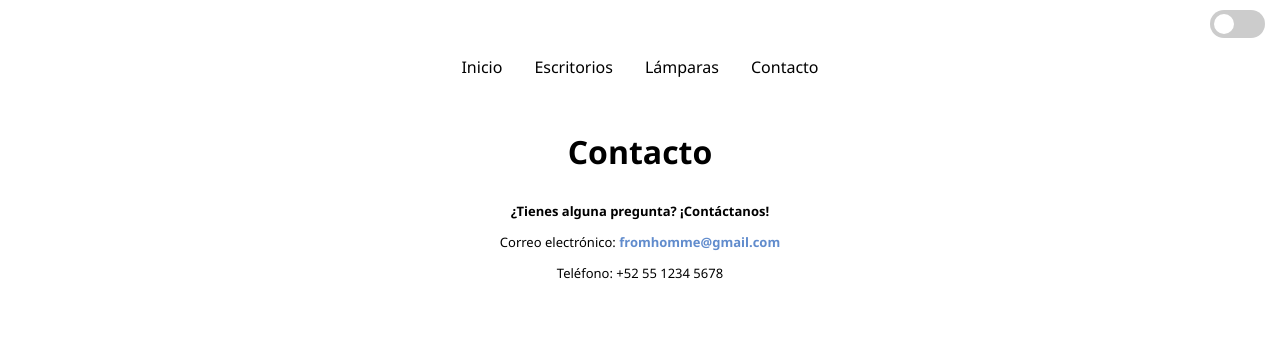
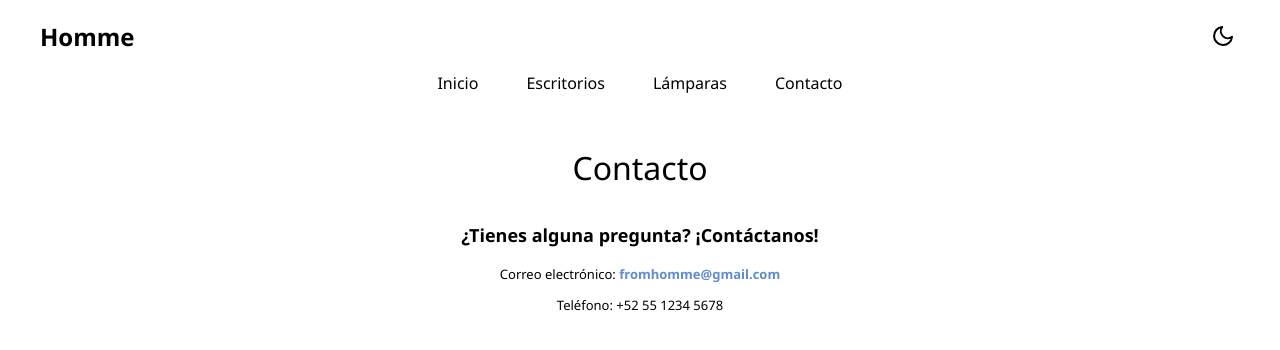
Before and after one commit to alexdgbs/homme, a React (Vite) app: page /contacto in a window 1280 px wide. Shown: the top 350 px of the page. Built offline with nearby package versions, Linux system fonts and the light colour scheme.

Commit message:
Navbar Fixed and Topbar

```diff
--- a/package.json
+++ b/package.json
@@ -12,6 +12,7 @@
   "dependencies": {
     "react": "^18.3.1",
     "react-dom": "^18.3.1",
+    "react-icons": "^5.4.0",
     "react-router-dom": "^6.28.0"
   },
   "devDependencies": {
--- a/src/App.css
+++ b/src/App.css
@@ -11,7 +11,7 @@ html, body, #root {
 .dark .view-products-button {
   background-color: #1f1f1f;
   color: #fff;
-  border-color: #1c1c1c;
+  border-color: #1c1c1f;
 }
 
 #root {
@@ -19,7 +19,14 @@ html, body, #root {
   display: flex;
   flex-direction: column;
 }
-
+.app-title {
+  margin: 0 0 1rem 0;
+  margin-top: 1rem;
+  font-size: 2rem;
+  font-weight: 500;
+  text-align: center;
+  font-family: 'Segoe UI', Tahoma, Geneva, Verdana, sans-serif;
+}
 .App {
   display: flex;
   flex-direction: column;
@@ -39,11 +46,31 @@ html, body, #root {
 }
 
 .navbar {
-  width: 100%;
   background-color: inherit;
-  text-align: center;
   padding: 0.5rem 0;
+}
+
+.navbar-container {
+  position: relative;
+  max-width: 1280px;
+  margin: 0 auto;
+  padding: 0 1rem;
+  display: flex;
+  align-items: center;
+  justify-content: center;
+}
+
+.nav-links {
+  display: flex;
+  gap: 1rem;
+  list-style: none;
   margin: 0;
+  padding: 0;
+}
+
+.nav-links li a {
+  text-decoration: none;
+  color: inherit;
 }
 
 .navbar ul {
@@ -53,7 +80,6 @@ html, body, #root {
   padding: 0;
   margin: 0.5rem 0;
   font-size: medium;
-  font-weight: 500;
   font-family: 'Segoe UI', Tahoma, Geneva, Verdana, sans-serif;
 }
 
@@ -72,14 +98,6 @@ html, body, #root {
   max-width: 1280px;
   margin: 0 auto;
   padding: 0;
-}
-
-.dropdown-toggle {
-  display: none;
-  font-size: 24px;
-  background: none;
-  border: none;
-  cursor: pointer;
 }
 
 @media (max-width: 768px) {
@@ -112,74 +130,51 @@ html, body, #root {
   }
 }
 
-.switch {
+.topbar {
+  display: flex;
+  justify-content: space-between;
+  align-items: center;
   position: relative;
-  display: inline-block;
-  width: 55px;
-  height: 28px;
-  margin-left: auto;
-  top: 10px;
-  right: 5px;
+  margin-top: 1rem;
+  height: 40px;
+  padding: 0 40px;
 }
 
-.switch input {
-  opacity: 0;
-  width: 0;
-  height: 0;
+.home-link {
+  text-decoration: none;
+  font-size: 1.5rem;
+  color: inherit;
+  font-weight: bold;
+  font-family: 'Segoe UI', Tahoma, Geneva, Verdana, sans-serif;
 }
 
-.slider {
-  position: absolute;
+
+.topbar-dark-toggle {
+  position: static;
+  background-color: transparent;
+  border: none;
   cursor: pointer;
-  top: 0;
-  left: 0;
-  right: 0;
-  bottom: 0;
-  background-color: #ccc;
-  transition: 0.4s;
+  display: flex;
+  align-items: center;
+  justify-content: center;
+  padding: 5px;
+  transition: transform 0.2s;
 }
 
-.slider:before {
-  position: absolute;
-  content: "";
-  height: 20px;
-  width: 20px;
-  left: 4px;
-  bottom: 4px;
-  background-color: white;
-  transition: 0.4s;
+.light .topbar-dark-toggle {
+  color: #000;
 }
 
-input:checked + .slider {
-  background-color: #5d7fb2;
+.dark .topbar-dark-toggle {
+  color: #fff;
 }
 
-input:checked + .slider:before {
-  transform: translateX(26px);
+.topbar-dark-toggle:active {
+  transform: scale(0.95);
 }
 
-.slider.round {
-  border-radius: 34px;
-}
-
-.slider.round:before {
-  border-radius: 50%;
-}
-
-.topbar {
-  display: flex;
-  justify-content: center;
-  position: relative;
-  height: 40px;
-  padding: 0 10px;
-}
-
-.topbar h1 {
-  font-family: 'Segoe UI', Tahoma, Geneva, Verdana, sans-serif;
-  position: absolute;
-  left: 50%;
-  transform: translateX(-50%);
-  font-size: x-large;
+.icon {
+  display: block;
 }
 
 .product-card {
@@ -200,10 +195,6 @@ input:checked + .slider:before {
     opacity: 1;
     transform: translateY(0);
   }
-}
-
-.dark .product-card {
-  color: #fff;
 }
 
 .view-products-button {
@@ -232,6 +223,7 @@ input:checked + .slider:before {
   background-color: #000000;
   animation: loading 4s linear infinite;
 }
+
 .dark .view-products-button::after {
   background-color: #ffffff;
 }
@@ -247,6 +239,7 @@ input:checked + .slider:before {
     left: -100%;
   }
 }
+
 .view-contact-button {
   position: relative;
   margin: 20px auto;
@@ -312,17 +305,21 @@ input:checked + .slider:before {
 }
 
 .product-title {
-  font-size: small;
-  font-weight: 400;
-  margin: 0;
+  font-size: medium;
+  font-weight:400;
+  margin-top: 0.5rem;
   font-family: 'Segoe UI', Tahoma, Geneva, Verdana, sans-serif;
 }
 
 .product-price {
   font-family: 'Segoe UI', Tahoma, Geneva, Verdana, sans-serif;
-  font-weight: 700;
   font-size: 12px;
-  margin-top: 0.25rem;
+  margin-top: 0.5rem;
+  color: #676464;
+  font-weight: 400;
+}
+.dark .product-price {
+  color: whitesmoke;
 }
 
 .product-description {
@@ -330,20 +327,8 @@ input:checked + .slider:before {
   font-family: 'Segoe UI', Tahoma, Geneva, Verdana, sans-serif;
 }
 
-.app-title {
-  margin: 0 0 1rem 0;
-  margin-top: 1rem;
-  font-size: 2rem;
-  font-weight: 700;
-  text-align: center;
-  font-family: 'Segoe UI', Tahoma, Geneva, Verdana, sans-serif;
-}
 
 @media (max-width: 768px) {
-  .app-title {
-    margin-top: 10px;
-    font-size: xx-large;
-  }
 
   .product-card {
     margin-top: 30px;
@@ -356,26 +341,21 @@ input:checked + .slider:before {
     height: auto;
   }
 
-  .topbar h1 {
-    font-size: x-large;
-  }
-
   .container {
     padding: 16px;
   }
 }
 
 .from-home {
-  font-size: small;
+  font-size: large;
   font-family: 'Segoe UI', Tahoma, Geneva, Verdana, sans-serif;
   font-weight: 700;
 }
 
 .from-home2 {
-  animation: blink 3s infinite;
-  font-size: 11px;
+  font-size: medium;
+  font-weight: 400;
   font-family: 'Segoe UI', Tahoma, Geneva, Verdana, sans-serif;
-  font-weight: 700;
 }
 
 @keyframes blink {
@@ -386,7 +366,6 @@ input:checked + .slider:before {
     opacity: 0;
   }
 }
-
 
 @media (min-width: 768px) {
   .view-products-button {
@@ -414,7 +393,6 @@ input:checked + .slider:before {
 .escritorio-container {
   text-align: center;
 }
-
 
 @media (min-width: 768px) {
   .view-contact-button {
--- a/src/App.jsx
+++ b/src/App.jsx
@@ -1,15 +1,14 @@
 import React, { useState, useEffect } from 'react';
 import { BrowserRouter as Router, Routes, Route, Link } from 'react-router-dom';
+import Topbar from './components/Topbar';
 import Navbar from './components/Navbar';
-import Topbar from './components/Topbar';
 import ProductCard from './components/ProductCard';
 import Escritorio from './pages/Escritorio';
 import Lamparas from './pages/Lamparas';
+import Contacto from './pages/Contacto';
 import './App.css';
-import Contacto from './pages/Contacto';
 
 function App() {
-
   const [darkMode, setDarkMode] = useState(() => {
     const savedMode = localStorage.getItem('darkMode');
     return savedMode === 'true';
@@ -36,12 +35,15 @@ function App() {
   return (
     <Router>
       <div id="root" className={darkMode ? "dark" : "light"}>
+        {/* Inserta el Topbar */}
         <Topbar toggleDarkMode={toggleDarkMode} darkMode={darkMode} />
+
         <Navbar />
         <Routes>
-          <Route path="/" element={
+          <Route
+            path="/"
+            element={
               <div className="app-container">
-              <h1 className="app-title">Homme</h1>
                 <p className="from-home">From Home</p>
                 <p className="from-home2">Bienvenue</p>
                 <section className="product-section">
@@ -52,7 +54,7 @@ function App() {
                       price="499.00 MXN"
                       imageUrl="https://casapajaros.com.mx/cdn/shop/products/Lamparaescritoriovintage_1024x.jpg?v=1600816440"
                     />
-                    <Link to="/escritorio"className="no-style-link">
+                    <Link to="/escritorio" className="no-style-link">
                       <button className="view-products-button">
                         <strong>Explorar productos</strong>
                       </button>
@@ -60,7 +62,8 @@ function App() {
                   </div>
                 </section>
               </div>
-          } />
+            }
+          />
           <Route path="/escritorio" element={<Escritorio />} />
           <Route path="/lamparas" element={<Lamparas />} />
           <Route path="/contacto" element={<Contacto />} />
--- a/src/components/Navbar.jsx
+++ b/src/components/Navbar.jsx
@@ -4,9 +4,10 @@ import { Link } from 'react-router-dom';
 const Navbar = () => {
   return (
     <nav className="navbar">
-      <div className="container mx-auto">
-        <ul>
-        <li>
+      <div className="navbar-container">
+
+        <ul className="nav-links">
+          <li>
             <Link to="/">Inicio</Link>
           </li>
           <li>
--- a/src/components/Topbar.jsx
+++ b/src/components/Topbar.jsx
@@ -1,12 +1,53 @@
 import React from 'react';
+import { Link } from 'react-router-dom';
 
 const Topbar = ({ toggleDarkMode, darkMode }) => {
   return (
     <div className="topbar">
-      <label className="switch">
-        <input type="checkbox" onChange={toggleDarkMode} checked={darkMode} />
-        <span className="slider round"></span>
-      </label>
+      {}
+      <div className="home">
+        <Link to="/" className="home-link">Homme</Link>
+      </div>
+
+      {}
+      <button onClick={toggleDarkMode} className="topbar-dark-toggle">
+        {darkMode ? (
+          <svg
+            xmlns="http://www.w3.org/2000/svg"
+            width="24"
+            height="24"
+            fill="none"
+            stroke="currentColor"
+            strokeWidth="2"
+            strokeLinecap="round"
+            strokeLinejoin="round"
+            className="icon"
+          >
+            <line x1="12" y1="1" x2="12" y2="3"></line>
+            <line x1="12" y1="21" x2="12" y2="23"></line>
+            <line x1="4.22" y1="4.22" x2="5.64" y2="5.64"></line>
+            <line x1="18.36" y1="18.36" x2="19.78" y2="19.78"></line>
+            <line x1="1" y1="12" x2="3" y2="12"></line>
+            <line x1="21" y1="12" x2="23" y2="12"></line>
+            <line x1="4.22" y1="19.78" x2="5.64" y2="18.36"></line>
+            <line x1="18.36" y1="5.64" x2="19.78" y2="4.22"></line>
+          </svg>
+        ) : (
+          <svg
+            xmlns="http://www.w3.org/2000/svg"
+            width="24"
+            height="24"
+            fill="none"
+            stroke="currentColor"
+            strokeWidth="2"
+            strokeLinecap="round"
+            strokeLinejoin="round"
+            className="icon"
+          >
+            <path d="M21 12.79A9 9 0 1111.21 3 7 7 0 0021 12.79z"></path>
+          </svg>
+        )}
+      </button>
     </div>
   );
 };
--- a/src/pages/Escritorio.jsx
+++ b/src/pages/Escritorio.jsx
@@ -17,7 +17,7 @@ function Escritorio() {
             alt="Escritorio 1"
           />
           <h3 className="product-title">Maderkit</h3>
-          <p className="product-price">3,199.00 MXN</p>
+          <p className="product-price">$3,199.00</p>
         </div>
         <div className="escritorio-card">
           <img
@@ -25,7 +25,7 @@ function Escritorio() {
             alt="Escritorio 2"
           />
           <h3 className="product-title">Borja</h3>
-          <p className="product-price">4,000.00 MXN</p>
+          <p className="product-price">$4,000.00</p>
         </div>
         <div className="escritorio-card">
           <img
@@ -33,7 +33,7 @@ function Escritorio() {
             alt="Escritorio 3"
           />
           <h3 className="product-title">Mubson</h3>
-          <p className="product-price">1,999.00 MXN</p>
+          <p className="product-price">$1,999.00</p>
         </div>
         <div className="escritorio-card">
           <img
@@ -41,7 +41,7 @@ function Escritorio() {
             alt="Escritorio 4"
           />
           <h3 className="product-title">Echigoya</h3>
-          <p className="product-price">1,249.00 MXN</p>
+          <p className="product-price">$1,249.00</p>
         </div>
       </div>
       <Link to="/"className="no-style-link">
--- a/src/pages/Lamparas.jsx
+++ b/src/pages/Lamparas.jsx
@@ -17,7 +17,7 @@ function Lamparas() {
             alt="Lámpara 1"
           />
           <h3 className="product-title">Mate-one</h3>
-          <p className="product-price">750.00 MXN</p>
+          <p className="product-price">750.00</p>
         </div>
         <div className="escritorio-card">
           <img
@@ -25,7 +25,7 @@ function Lamparas() {
             alt="Lámpara 2"
           />
           <h3 className="product-title">Vindkast</h3>
-          <p className="product-price">999.00 MXN</p>
+          <p className="product-price">999.00</p>
         </div>
         <div className="escritorio-card">
           <img
@@ -33,7 +33,7 @@ function Lamparas() {
             alt="Lámpara 3"
           />
           <h3 className="product-title">Candelabro</h3>
-          <p className="product-price">1,299.00 MXN</p>
+          <p className="product-price">1,299.00</p>
         </div>
         <div className="escritorio-card">
           <img
@@ -41,7 +41,7 @@ function Lamparas() {
             alt="Lámpara 4"
           />
           <h3 className="product-title">WL-3</h3>
-          <p className="product-price">2,000.00 MXN</p>
+          <p className="product-price">2,000.00</p>
         </div>
       </div>
       <Link to="/"className="no-style-link">
```
Also changed, not shown: 1 other file (tests, documents, lock files or other folders). Lines whose indentation alone changed are shown as unchanged.
